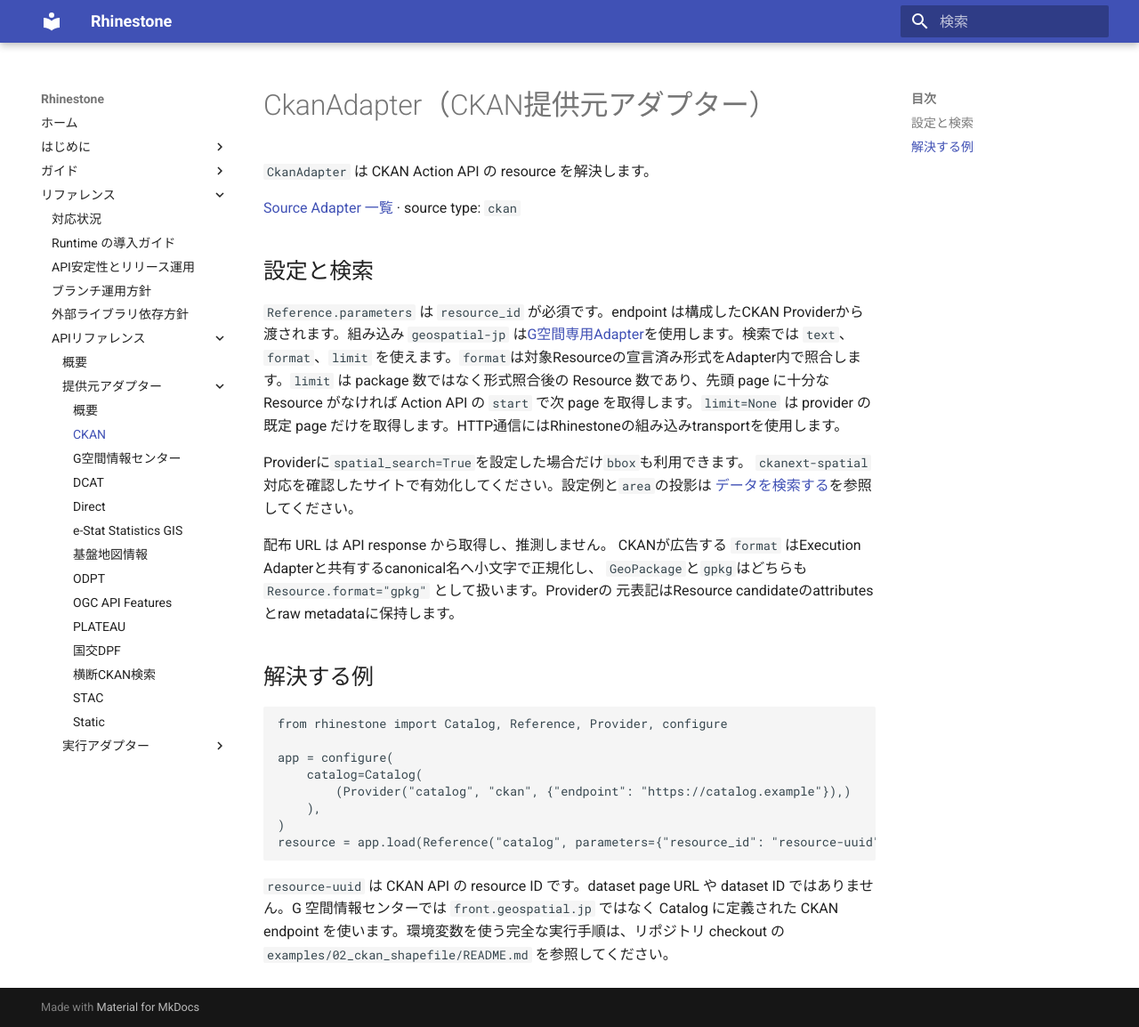
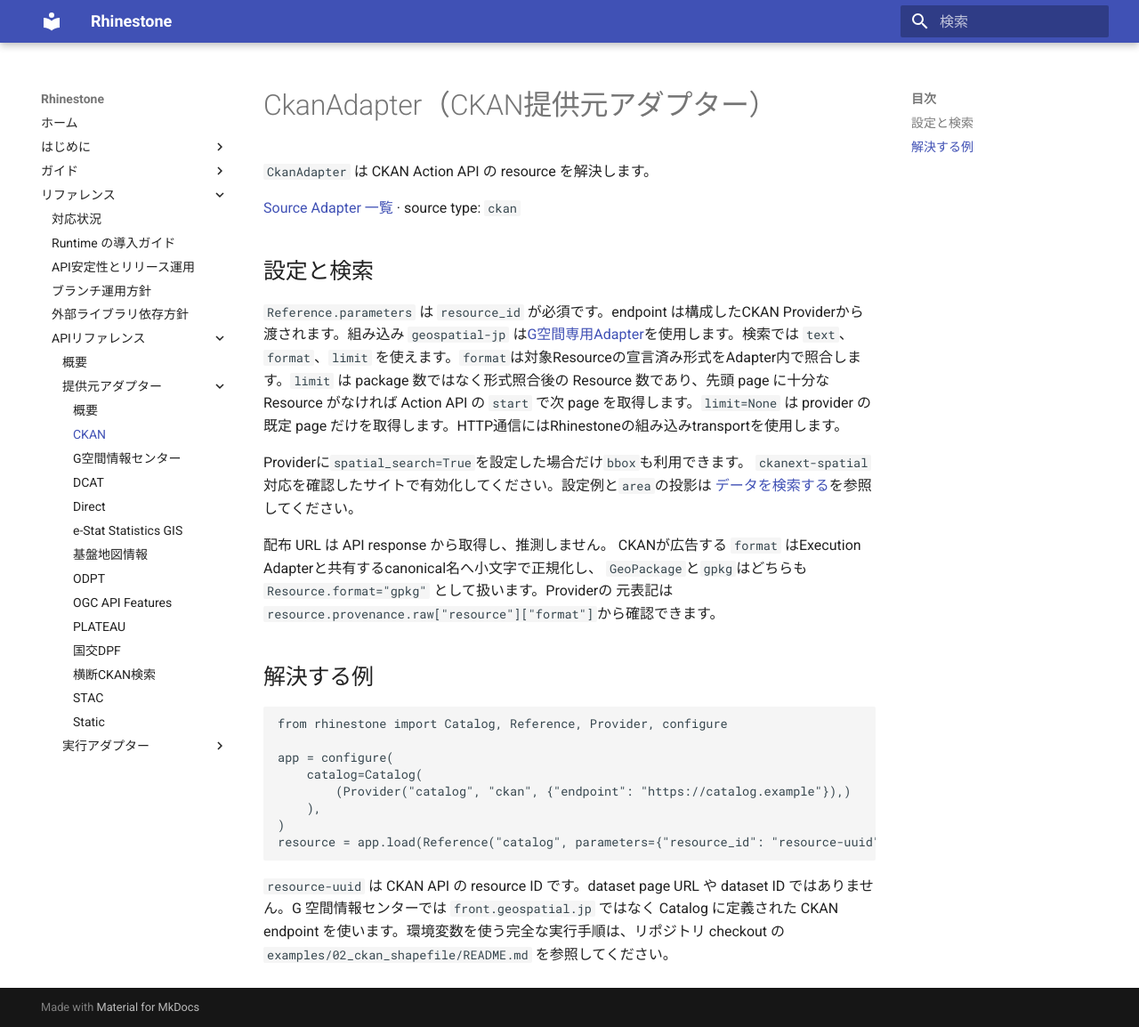
Before and after one commit to u-kitazawa/rhinestone, an MkDocs documentation site: the page built from docs/api/adapters/ckan.md, in a window 1280 px wide and 1154 px high. Shown: the whole window at 89% size. Built offline with MkDocs 1.6.1 and Material for MkDocs 9.7.7, drawn with Linux system fonts in a browser that asks for light colours.

Commit message:
docs: correct CKAN original format provenance path

```diff
--- a/docs/api/adapters/ckan.md
+++ b/docs/api/adapters/ckan.md
@@ -15,7 +15,7 @@
 配布 URL は API response から取得し、推測しません。
 CKANが広告する `format` はExecution Adapterと共有するcanonical名へ小文字で正規化し、
 `GeoPackage`と`gpkg`はどちらも `Resource.format="gpkg"` として扱います。Providerの
-元表記はResource candidateのattributesとraw metadataに保持します。
+元表記は`resource.provenance.raw["resource"]["format"]`から確認できます。
 
 ## 解決する例
 
```
Also changed, not shown: 1 other file.
